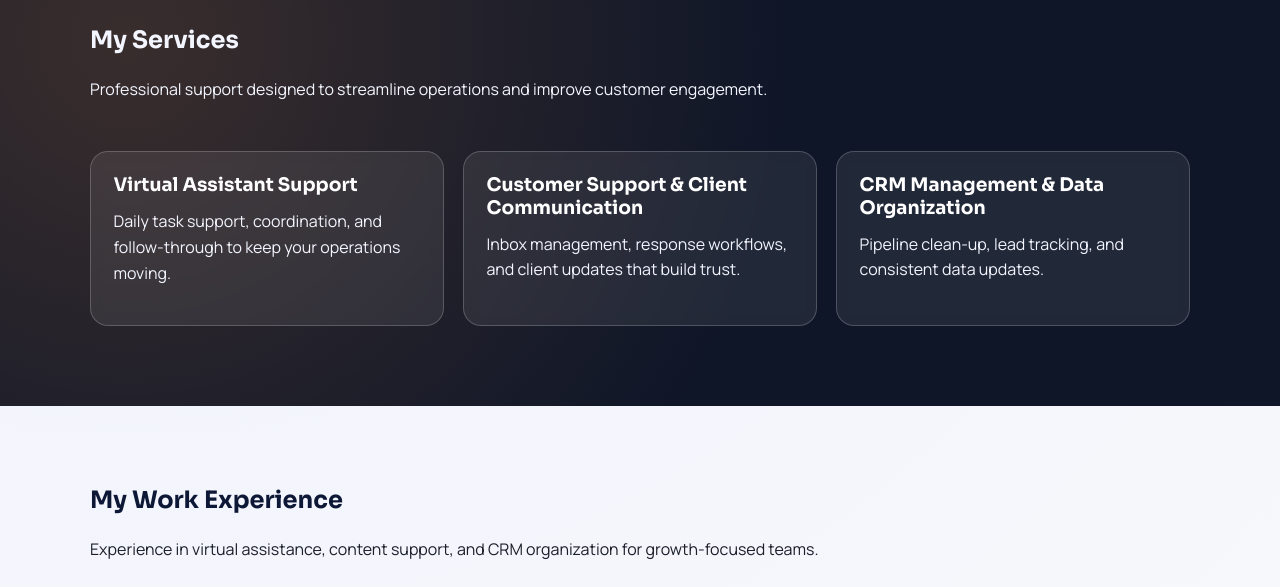
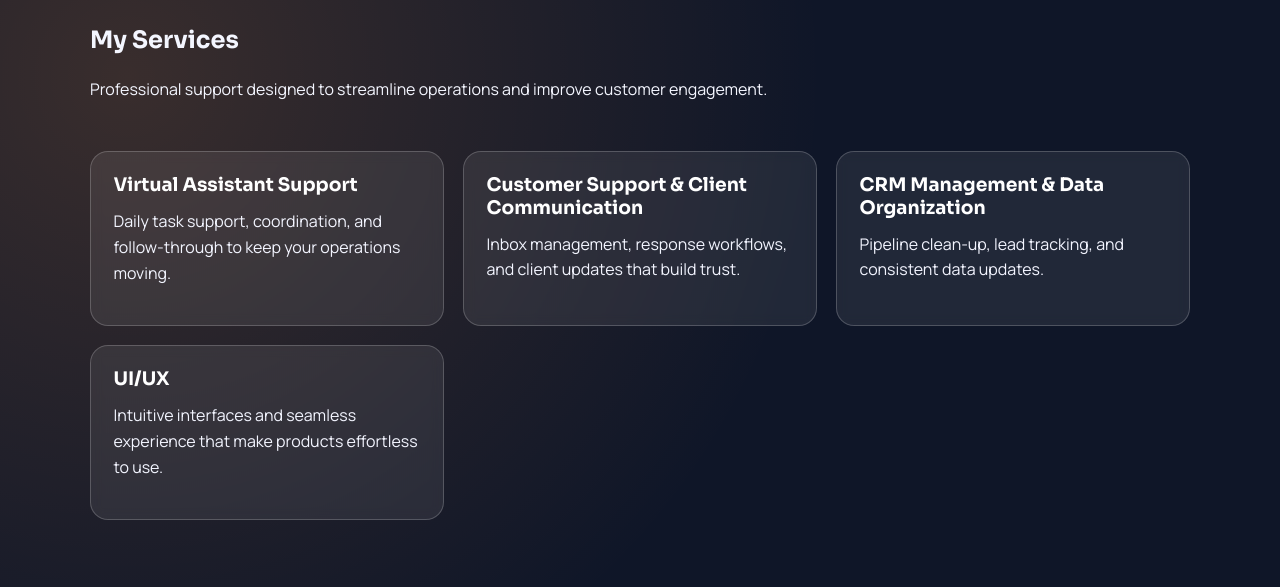
Before and after one commit to ArcTyXiaN/teeposh, a plain HTML site: page index.html in a window 1280 px wide. Shown: the part 835-1422 px from the top of the page. Drawn offline with Linux system fonts and the light colour scheme.

Commit message:
added UiUx to services

```diff
--- a/index.html
+++ b/index.html
@@ -78,6 +78,10 @@
           <article class="glass-card">
             <h3>CRM Management & Data Organization</h3>
             <p>Pipeline clean-up, lead tracking, and consistent data updates.</p>
+          </article>
+          <article class="glass-card">
+            <h3>UI/UX</h3>
+            <p>Intuitive interfaces and seamless experience that make products effortless to use.</p>
           </article>
         </div>
       </div>
```
